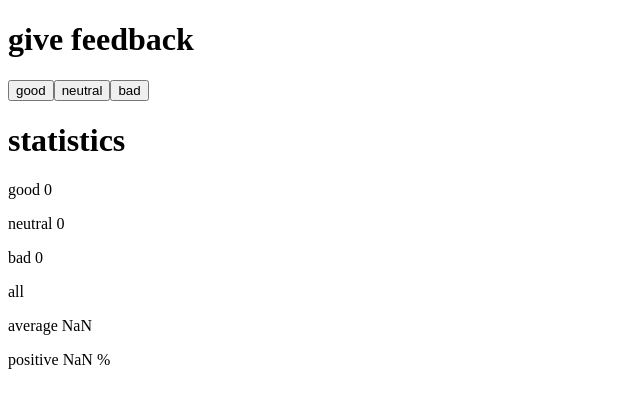
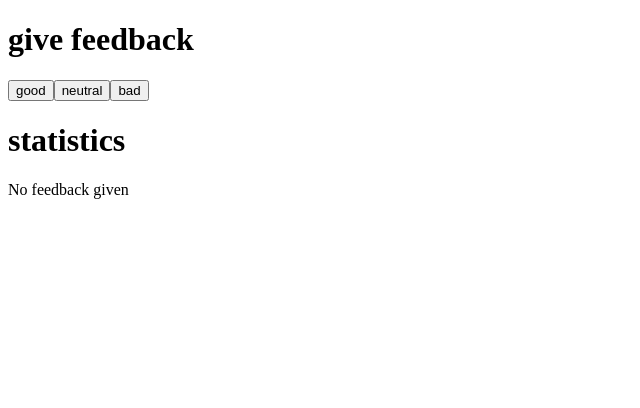
Before and after one commit to nartkosova/f.s.o-exercises, a React (Vite) app in the folder part1/: page / in a window 1280 px wide. Shown: the top 408 px of the page, without its empty margins (0-640 px from the left). Built offline with nearby package versions, Linux system fonts and the light colour scheme.

Commit message:
Exercise 1.8 and 1.9 done.

```diff
--- a/part1/src/App.jsx
+++ b/part1/src/App.jsx
@@ -1,11 +1,34 @@
 import { useState } from 'react'
+const Statistic = ({ text, value }) => (
+  <p>
+    {text} {value}
+  </p>
+);//1.9 done
+const Statistics = ({ good, neutral, bad, all }) => {
+  const average = (good - bad) / all || 0;
+  const positive = (good / all) * 100 || 0;
+  if (all==0){
+    return(
+    <p>No feedback given</p>
+    )
+  }else{
+  return (
+    <div>
+      <Statistic text="good" value={good} />
+      <Statistic text="neutral" value={neutral} />
+      <Statistic text="bad" value={bad} />
+      <Statistic text="all" value={all} />
+      <Statistic text="average" value={average} />
+      <Statistic text="positive" value={`${positive} %`} />
+    </div>
+  );}
+};
 const App = () => {
   const [good, setGood] = useState(0)
   const [neutral, setNeutral] = useState(0)
   const [bad, setBad] = useState(0)
   const [all, setAll] = useState([])
-  const average = (good - bad) / all;
-  const positive = (good/all)*100
+
    const handleGood = () => {
     setGood(good + 1)
     const updatedGood = good + 1
@@ -32,12 +55,7 @@ const App = () => {
       <button onClick={handleNeutral}>neutral</button>
       <button onClick={handleBad}>bad</button>
       <h1>statistics</h1>
-      <p>good {good}</p>
-      <p>neutral {neutral}</p>
-      <p>bad {bad}</p>
-      <p>all {all}</p>
-      <p>average {average}</p>
-      <p>positive {positive} %</p>
+      <Statistics good={good} neutral={neutral} bad={bad} all={all} />
     </div>
   )
 }
```
